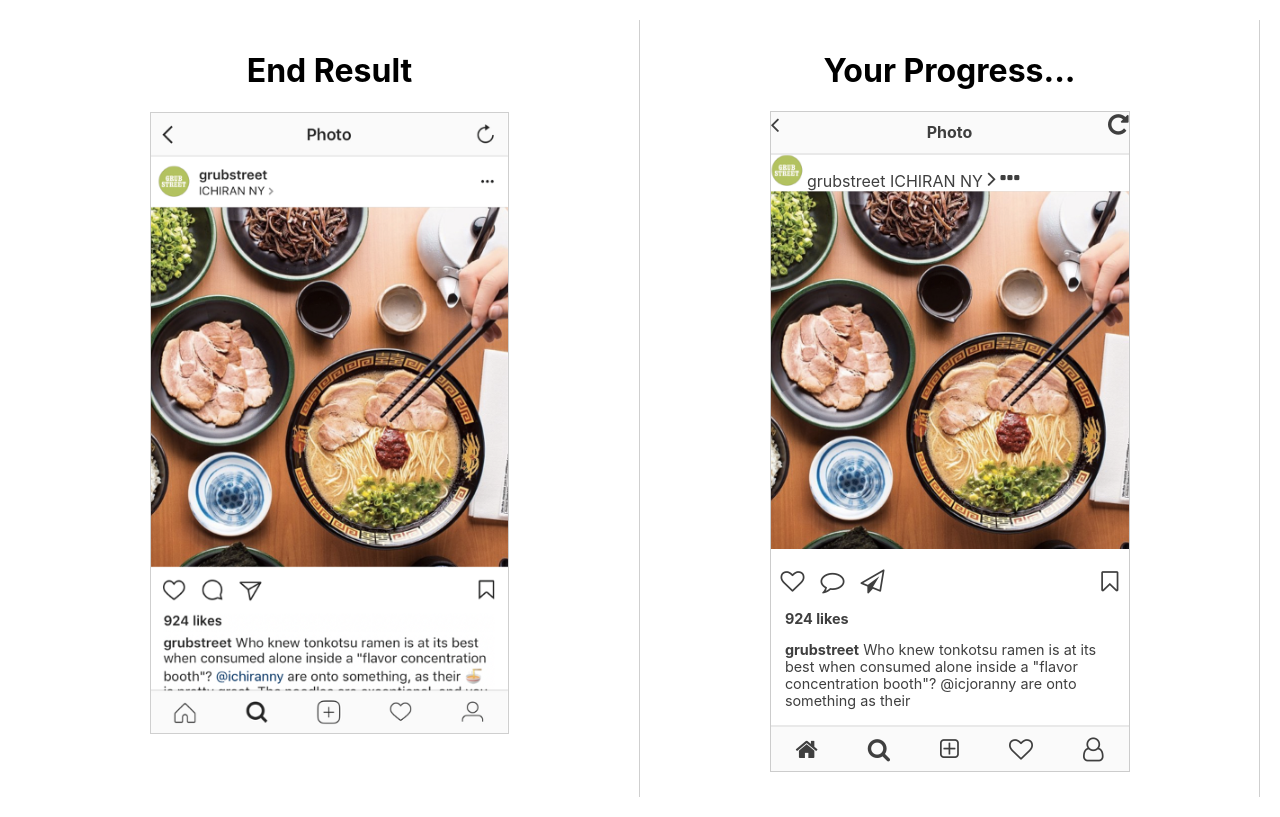
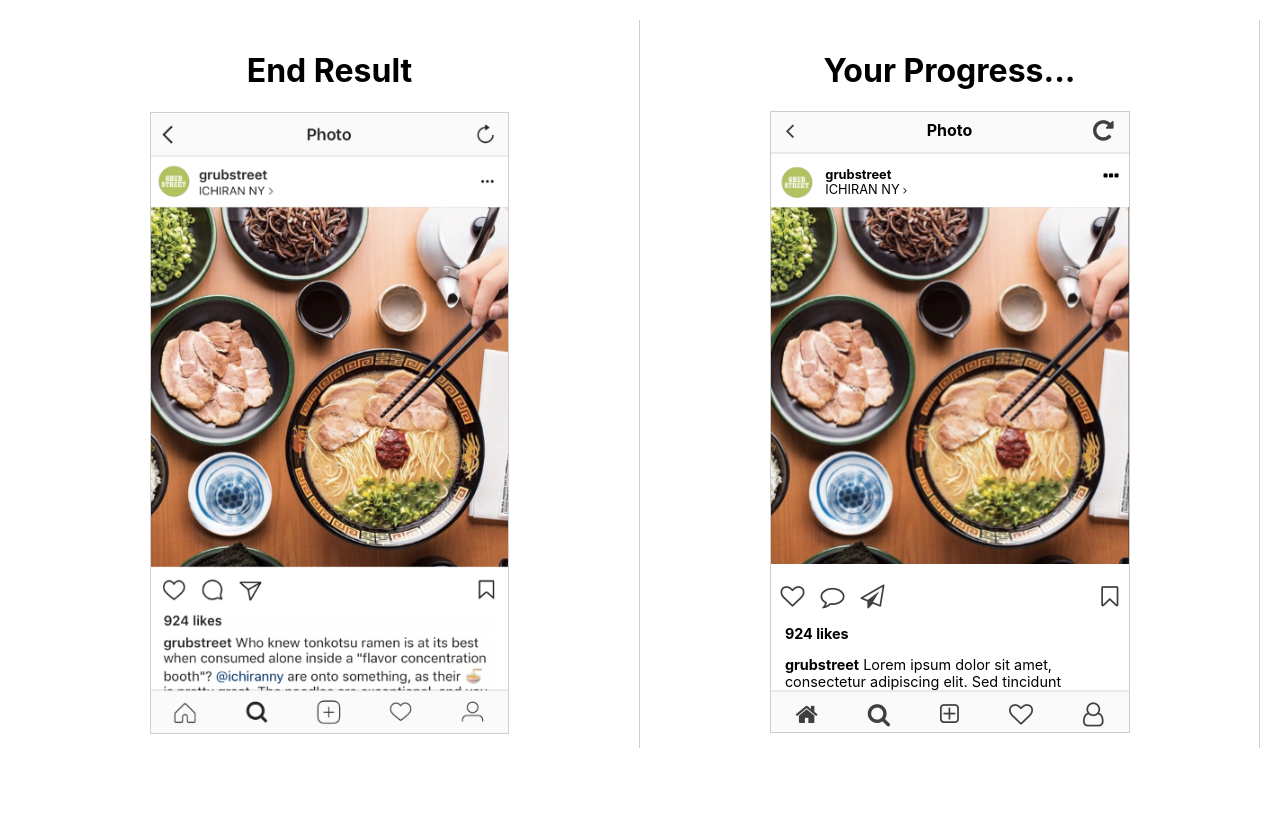
Before and after one commit to epeter85/in-rhythm-css-test, a website: page index.html in a window 1280 px wide. Drawn offline with Linux system fonts and the light colour scheme.

Commit message:
Complete need to clean up code

```diff
--- a/index.html
+++ b/index.html
@@ -15,7 +15,8 @@
       <!-- YOUR CODE STARTS HERE -->
 
       <div class="sudo-body">
-          <header class="grey-bkgrnd">
+
+          <header>
               <nav>
                   <h1>Photo</h1>
                   <ul>
@@ -27,14 +28,19 @@
 
           <main>
               <article>
-                  <section>
-                        <header>
-                            <img src="assets/gs-logo.png">
-                            <span>grubstreet</span>
-                            <span>ICHIRAN NY <span class="fa fa-angle-right"></span></span>
-                            <span class="fa fa-ellipsis-h"></span>
-                        </header>
-                       <img src="assets/food.png">
+                        <div class="article-header">
+                            <ul>
+                                <li><img src="assets/gs-logo.png"></li>
+                                <li><div class="article-header-title">
+                                        <b>grubstreet</b><br>
+                                        ICHIRAN NY <span class="fa fa-angle-right font-tiny"></span>
+                                    </div></li>
+                                <li><span class="fa fa-ellipsis-h"></span></li>
+                            </ul>
+                        </div>
+                        <div class='article-image'>
+                            <img src="assets/food.png">
+                        </div>
                        <nav>
                            <ul>
                              <li><a href="#" class="fa fa-heart-o"></a></li>
@@ -45,9 +51,12 @@
                      </nav>
                        <div>
                            <p><b>924 likes</b></p>
-                           <p><b>grubstreet</b> Who knew tonkotsu ramen is at its best when consumed alone inside a "flavor concentration booth"? <a>@icjoranny</a> are onto something as their</p>
+                           <p><b>grubstreet</b> Lorem ipsum dolor sit amet, consectetur adipiscing elit. Sed tincidunt malesuada lectus, id dapibus ex laoreet quis. Integer sit amet eros tellus. Vestibulum condimentum nibh nec neque sollicitudin efficitur. Etiam sodales tortor non feugiat varius. Sed elit dolor, tristique sed tincidunt ut, consequat vitae enim. Curabitur rhoncus viverra cursus. Nullam faucibus id dolor a commodo. In lacinia nibh at erat placerat consectetur. Vivamus consectetur leo quis nibh porttitor, at semper ligula varius. Donec cursus elementum purus luctus maximus.
+
+In iaculis nisl eros, sed auctor eros commodo a. Proin malesuada accumsan leo in dapibus. Integer ut tortor ac sapien vestibulum tincidunt vel non purus. Nullam eget orci leo. Morbi malesuada neque elit, ut placerat mauris lacinia sit amet. Nullam sollicitudin sem justo, nec scelerisque metus porta sed. Praesent orci risus, pharetra eget aliquam in, pretium quis neque. Integer efficitur odio ut sem rutrum mollis.
+
+Etiam lobortis, libero in sollicitudin dapibus, ante mauris lacinia odio, egestas fermentum augue ligula a eros. Donec sodales enim quis magna imperdiet mattis. Sed consequat, augue ac tempor sagittis, orci nunc egestas lorem, id ultricies purus massa in ex. Vivamus accumsan congue sagittis. Sed in ligula et magna congue ultricies. Quisque cursus volutpat ultrices. Praesent vitae felis mattis, lacinia urna quis, vehicula justo. Pellentesque id lectus ex. Duis id risus eget justo lobortis pharetra. Duis in volutpat ante. Morbi dignissim ligula eu porttitor venenatis. Duis nec mattis libero, quis blandit risus. Morbi eros sem, luctus sit amet velit a, blandit gravida dui. Mauris ex nisl, porta non fermentum id, ornare non est. Proin congue quam in orci tempus, bibendum euismod libero tristique. Integer eleifend neque non magna pharetra tempor.</p>
                        </div>
-                  </section>
               </article>
           </main>
 
--- a/style.css
+++ b/style.css
@@ -4,18 +4,18 @@
 
 .sudo-body {
     outline:1px solid #ccc;
-    background-color: #ffffff;
-    max-width: 358px;
-    margin: auto;
-    text-align: left;
-    color: #3f3f3f;
-
+    width: 358px;
+    height: 620px;
+    display: flex;
+    flex-direction: column;
+    margin:auto;
 }
 
 
 p {
   font-size: .9em;
-  margin-left:1em;
+  margin-left: 1em;
+  margin-right: 1em;
 
 }
 
@@ -25,22 +25,33 @@
 
 }
 
+main {
+    flex: 1 1 auto;
+    position: relative;
+    overflow-y: auto;
+
+}
+
+
 nav ul{
     list-style: none;
     margin-left: 0;
     padding:0;
-    /*display: inline-block;*/
 
 }
 
-article {
-    text-align: left;
+header {
+
+    flex: 0 0 auto;
+    height: 40px;
+    background-color: #fafafa;
+    border-bottom: 2px solid #e9e9e9;
 }
 
 header nav {
-    height:100%;
     position: relative;
-    border-bottom: 2px solid #e9e9e9;
+    top:-10px;
+    margin: 10px 15px;
 }
 
 header h1 {
@@ -57,46 +68,74 @@
     align-items: stretch;
     justify-content: space-between;
     width: 100%;
+}
+
+.article-header {
+    height: 40px;
+}
+
+.article-header ul {
+    list-style: none;
+    padding: 0 10px;
+    display: flex;
+    justify-content: space-between;
+    font-size: .8em;
+}
+
+.article-header ul li {
+    margin-right:1em;
+}
+
+.article-header ul li:last-child {
+  margin-left: auto;
+  margin-right:0;
+}
+
+.font-tiny {
+  font-size: .8em;
+}
+
+.article-image img {
+    width:auto;
+	max-width:100%;
+	height:auto;
+}
+
+article {
+    text-align: left;
+
 
 }
 
-section nav ul {
+article nav ul {
     display: flex;
     justify-content: space-between;
     padding: 0 10px;
 }
 
-section nav ul li {
+article nav ul li {
     margin-right:1em;
 
 }
 
-section nav ul li:last-child {
+article nav ul li:last-child {
   margin-left: auto;
   margin-right:0;
 }
 
 footer {
     background-color: #fafafa;
+    border-top:2px solid #e9e9e9;
+    flex: 0 0 auto;
+    height: 40px;
 }
 
 footer ul{
-    border-top: 2px solid #e9e9e9;
     display: flex;
     align-items: stretch;
     justify-content: space-between;
-    padding: 10px 25px;
+    margin: 10px 25px;
 }
 
 
-
-.grey-bkgrnd{background-color: #fafafa;}
-.left {float:left}
-.right {float:right}
-
-/*margin: 0 auto; // top, bottom - and left, right values, respectively.*/
-
-
-
-
 /* --- YOUR CODE ENDS HERE --- */
```
